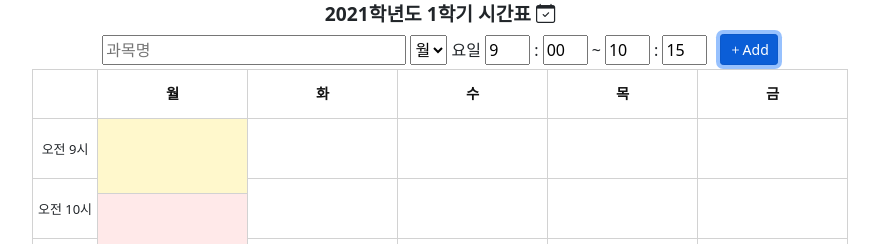
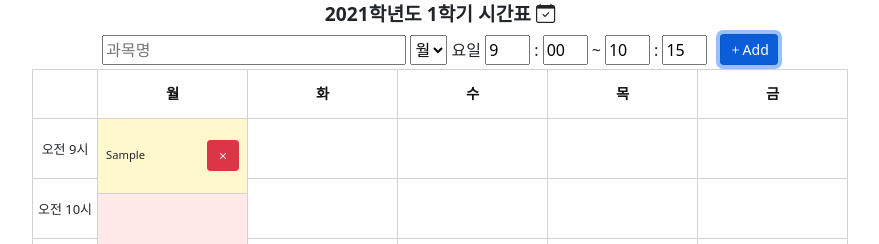
Before and after one commit to kris6613123/Weekly-Schedule-Widget, a plain HTML site: page index.html in a window 1280 px wide. Both pictures are taken after typing "Sample" into the empty fields and a click on the button "Add". Shown: the top 244 px of the page, without its empty margins (200-1079 px from the left). Drawn offline with nearby package versions, Linux system fonts and the light colour scheme.

Commit message:
add-reomve

```diff
--- a/index.html
+++ b/index.html
@@ -289,7 +289,7 @@
 
     function addToTable(_class){
       let div = document.createElement("div");
-      div.className = "subject color1";
+      div.className = "subject color1 d-flex align-items-center";
 
       _classStart = _class.sHour * 60 + _class.sMinute;
       console.log(_classStart);
@@ -302,7 +302,20 @@
       div.style.setProperty('height', _classHeight + 'px');
 
       // TO-do : 내부 구성요소 추가 & 삭제버튼 구현
+      let span = document.createElement("span");
+      span.className = "me-auto ms-2";
 
+      span.textContent = _class.title;
+      div.appendChild(span);
+
+      let buttonRemove = document.createElement("button");
+      buttonRemove.className = "btn btn-sm btn-danger me-2";
+      buttonRemove.innerHTML = '<i class="bi bi-x"></i>';
+      div.appendChild(buttonRemove);
+      buttonRemove.addEventListener("click", () => {
+        div.remove();
+        classes = classes.filter(t => t !== _class);
+      });
 
       // 시간표 화면에 추가
       let col = document.querySelector("#"+_class.day);
```
